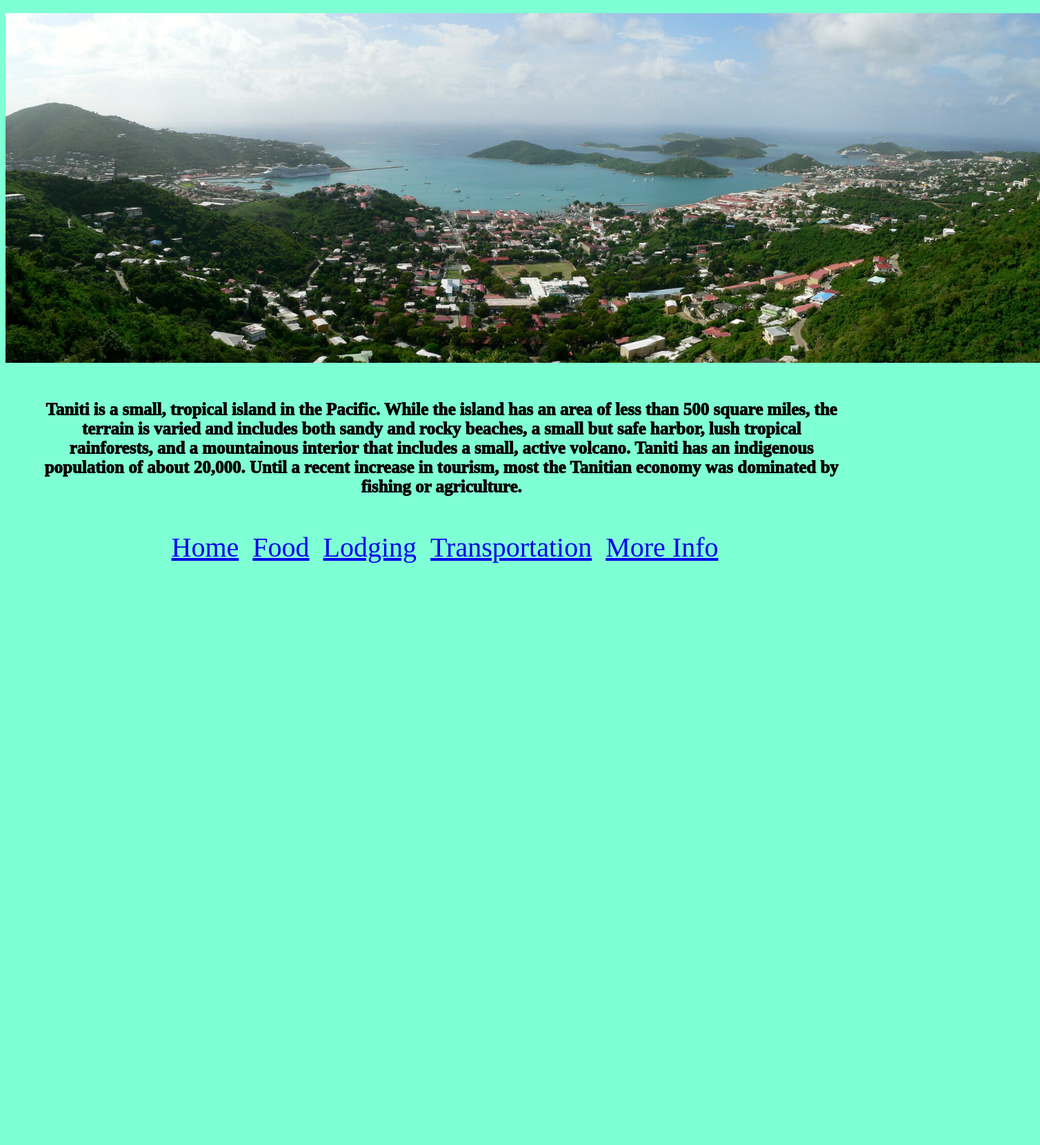
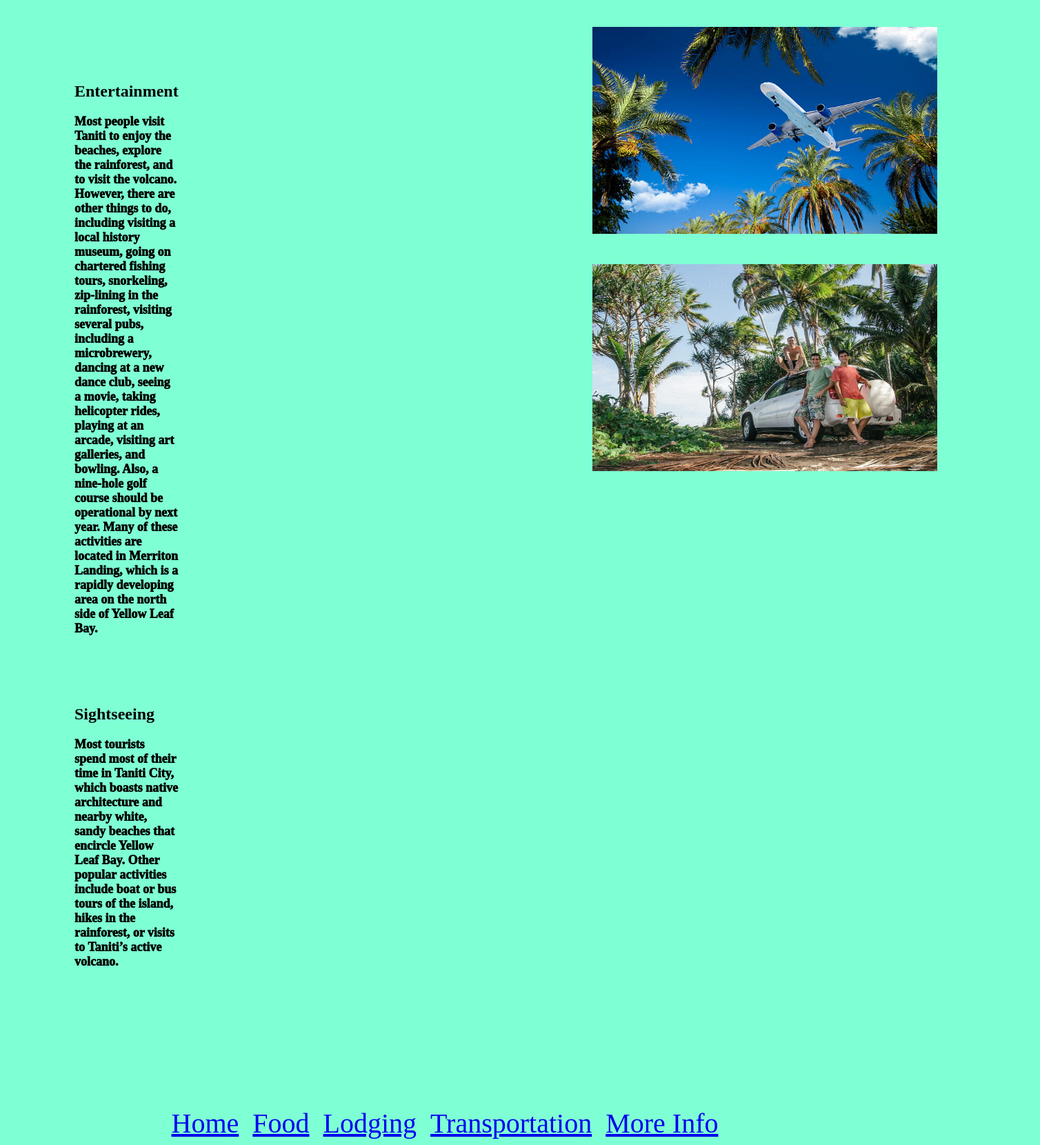
Before and after one commit to Frank-Develops/d479, a plain HTML site: page attractions.html in a window 1280 px wide. Shown: the part 61-1721 px from the top of the page at 69% size, 1508 px wide, since content can reach past the window. Before the commit the page ends 886 px from the top, so only its background shows below. Drawn offline with Linux system fonts and the light colour scheme.

Commit message:
all text added

```diff
--- a/attractions.html
+++ b/attractions.html
@@ -9,11 +9,29 @@
 <h1>Attractions</h1>
 
 <body>
-    <div id="home-holder">
-        <img id="home" src="homepage-panorama-lg.jpg">
-        <section class="home-text">
-            Taniti is a small, tropical island in the Pacific. While the island has an area of less than 500 square miles, the terrain is varied and includes both sandy and rocky beaches, a small but safe harbor, lush tropical rainforests, and a mountainous interior that includes a small, active volcano. Taniti has an indigenous population of about 20,000. Until a recent increase in tourism, most the Tanitian economy was dominated by fishing or agriculture.
-        </section>
+    <div class="second-holder">
+        <div class="text">
+            <div class="text1">
+                <h2>Entertainment</h2>
+                <p>Most people visit Taniti to enjoy the beaches, explore the rainforest, and to visit the volcano.
+                    However, there are other things to do, including visiting a local history museum, going on chartered
+                    fishing tours, snorkeling, zip-lining in the rainforest, visiting several pubs, including a
+                    microbrewery, dancing at a new dance club, seeing a movie, taking helicopter rides, playing at an
+                    arcade, visiting art galleries, and bowling. Also, a nine-hole golf course should be operational by
+                    next year. Many of these activities are located in Merriton Landing, which is a rapidly developing
+                    area on the north side of Yellow Leaf Bay. </p>
+            </div>
+            <div class="text2">
+                <h2>Sightseeing</h2>
+                <p>Most tourists spend most of their time in Taniti City, which boasts native architecture and nearby
+                    white, sandy beaches that encircle Yellow Leaf Bay. Other popular activities include boat or bus
+                    tours of the island, hikes in the rainforest, or visits to Taniti’s active volcano.</p>
+            </div>
+        </div>
+        <div class="images">
+            <img src="istockphoto-155015752-612x612.jpg" class="second-image">
+            <img src="206275.jpg" class="second-image">
+        </div>
     </div>
     <footer>
         <a href="index.html">Home</a>
--- a/style.css
+++ b/style.css
@@ -53,3 +53,8 @@ footer a{
 .images img {
     margin: 20px 50px 20px 500px;
 }
+
+p, li {
+    font-weight: 1000;
+    font-size: 18px;
+}
```
Also changed, not shown: food.html (+17 -5 lines), lodging.html (+13 -5 lines), more.html (+25 -5 lines).
